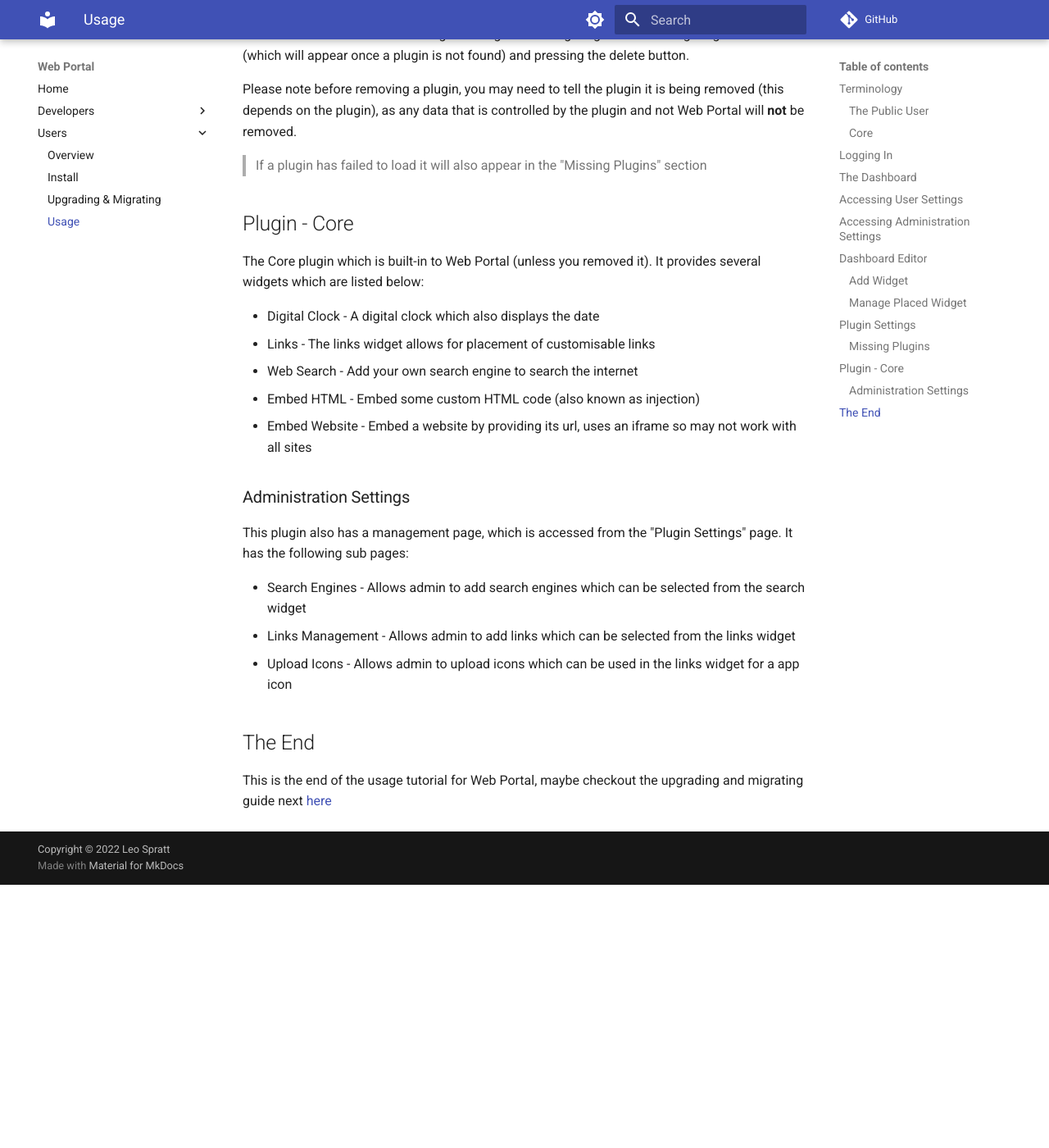
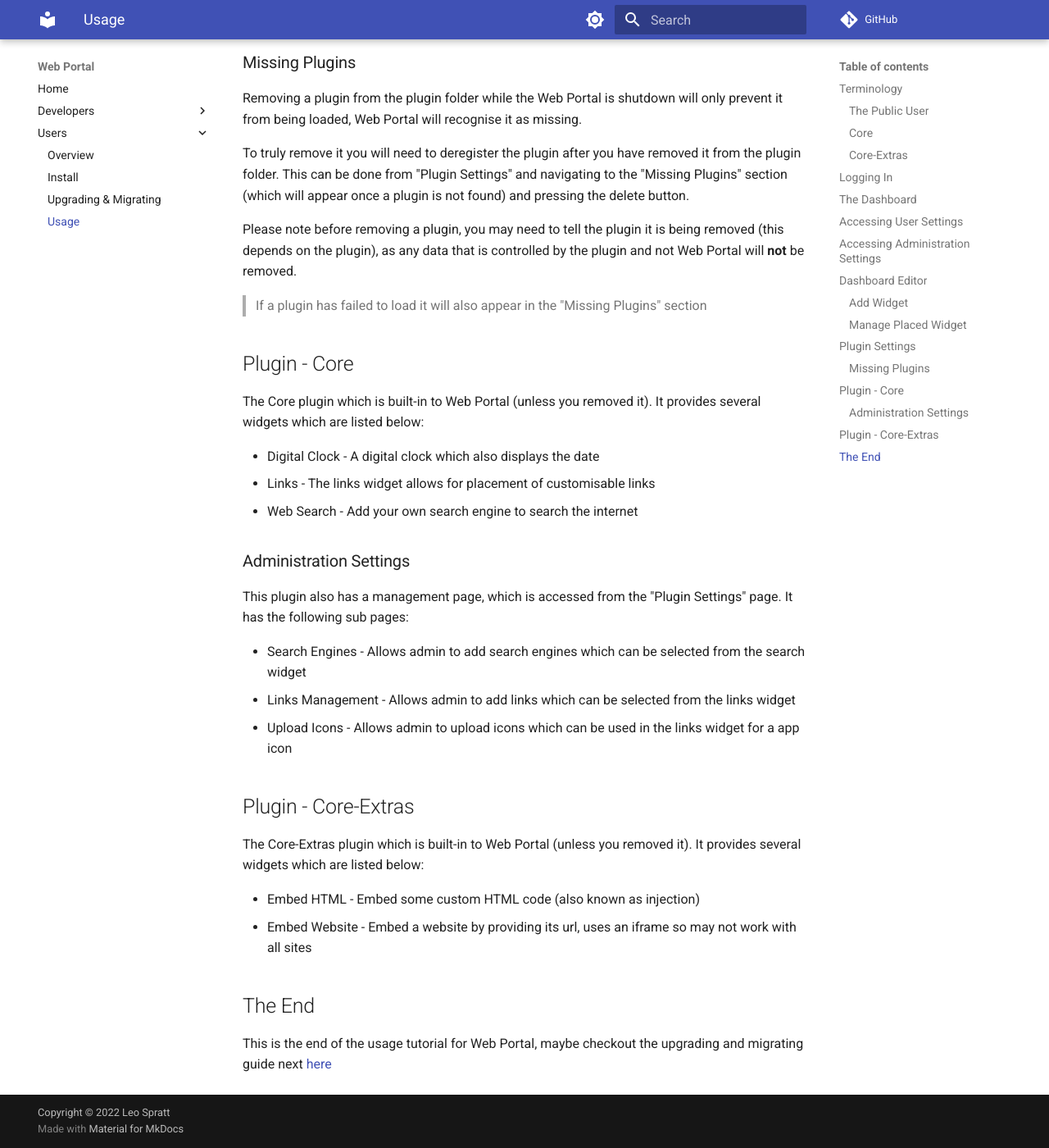
Before and after one commit to enchant97/web-portal, an MkDocs documentation site: the page built from docs/users/usage.md, in a window 1280 px wide and 1400 px high, scrolled down 2857 px. Shown: the whole window at 82% size. Built offline with MkDocs 1.6.1 and Material for MkDocs 9.7.7, drawn with Linux system fonts in a browser that asks for light colours; comment, search, counter and statistics services are not loaded; before the commit the page ends 3936 px from its top, so only the background shows below that; some of the changed text lies outside the part shown.

Commit message:
update docs for core_extras plugin

```diff
--- a/docs/users/usage.md
+++ b/docs/users/usage.md
@@ -3,9 +3,10 @@
 
 After finishing the install wizard you will either be met by the public dashboard or a login screen, this will depend on what you set the "Public Portal" setting to.
 
-> This guide will not show any setup of plugins other than the "Core" plugin.
+> This guide will not show any setup of plugins other than the "Core" & "Core-Extras" plugin.
 
 > Please read the whole guide, to understand all base functionality
+
 
 ## Terminology
 ### The Public User
@@ -13,6 +14,9 @@
 
 ### Core
 When "Core" is referenced it means the "Core" plugin, which is the plugin built-in to Web Portal. It can also be removed if needed.
+
+### Core-Extras
+When "Core-Extras" is referenced it means the "Core-Extras" plugin, which is the plugin built-in to Web Portal. It can also be removed if needed.
 
 
 ## Logging In
@@ -63,6 +67,8 @@
 
 > Core widgets are spoken about in the "Plugin - Core" section
 
+> Core-Extras widgets are spoken about in the "Plugin - Core-Extras" section
+
 ### Manage Placed Widget
 Once a widget has been placed, the dashboard editor will display the widgets and their corresponding management buttons (Edit, Delete).
 
@@ -101,5 +105,12 @@
 - Upload Icons - Allows admin to upload icons which can be used in the links widget for a app icon
 
 
+## Plugin - Core-Extras
+The Core-Extras plugin which is built-in to Web Portal (unless you removed it). It provides several widgets which are listed below:
+
+- Embed HTML - Embed some custom HTML code (also known as injection)
+- Embed Website - Embed a website by providing its url, uses an iframe so may not work with all sites
+
+
 ## The End
 This is the end of the usage tutorial for Web Portal, maybe checkout the upgrading and migrating guide next [here](upgrading.md)
```
Also changed, not shown: other parts of docs/users/usage.md (+0 -2 lines), README.md (+11 -9 lines), docs/developers/building-plugins.md (+1 -1 lines), docs/index.md (+11 -9 lines).
